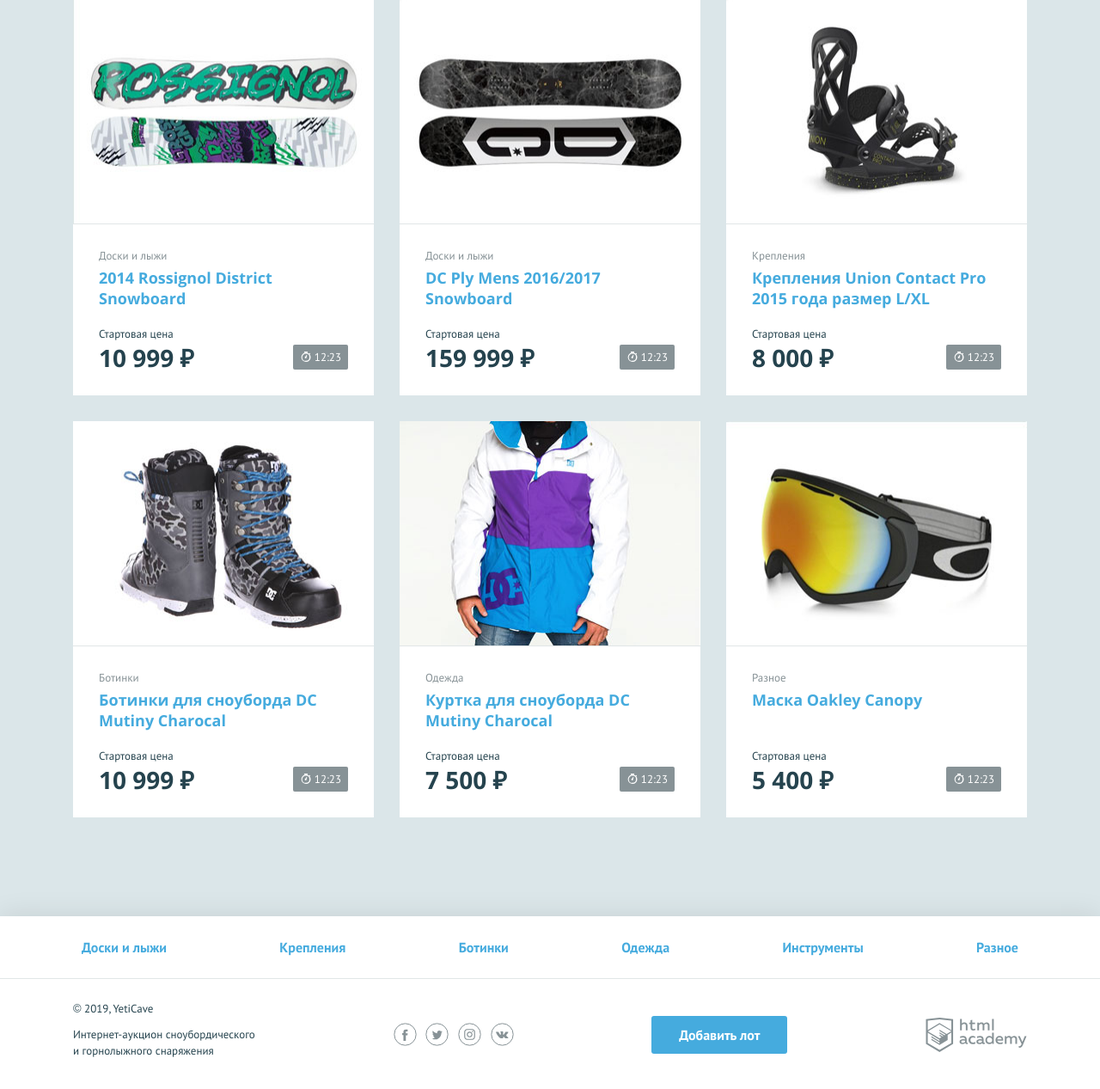
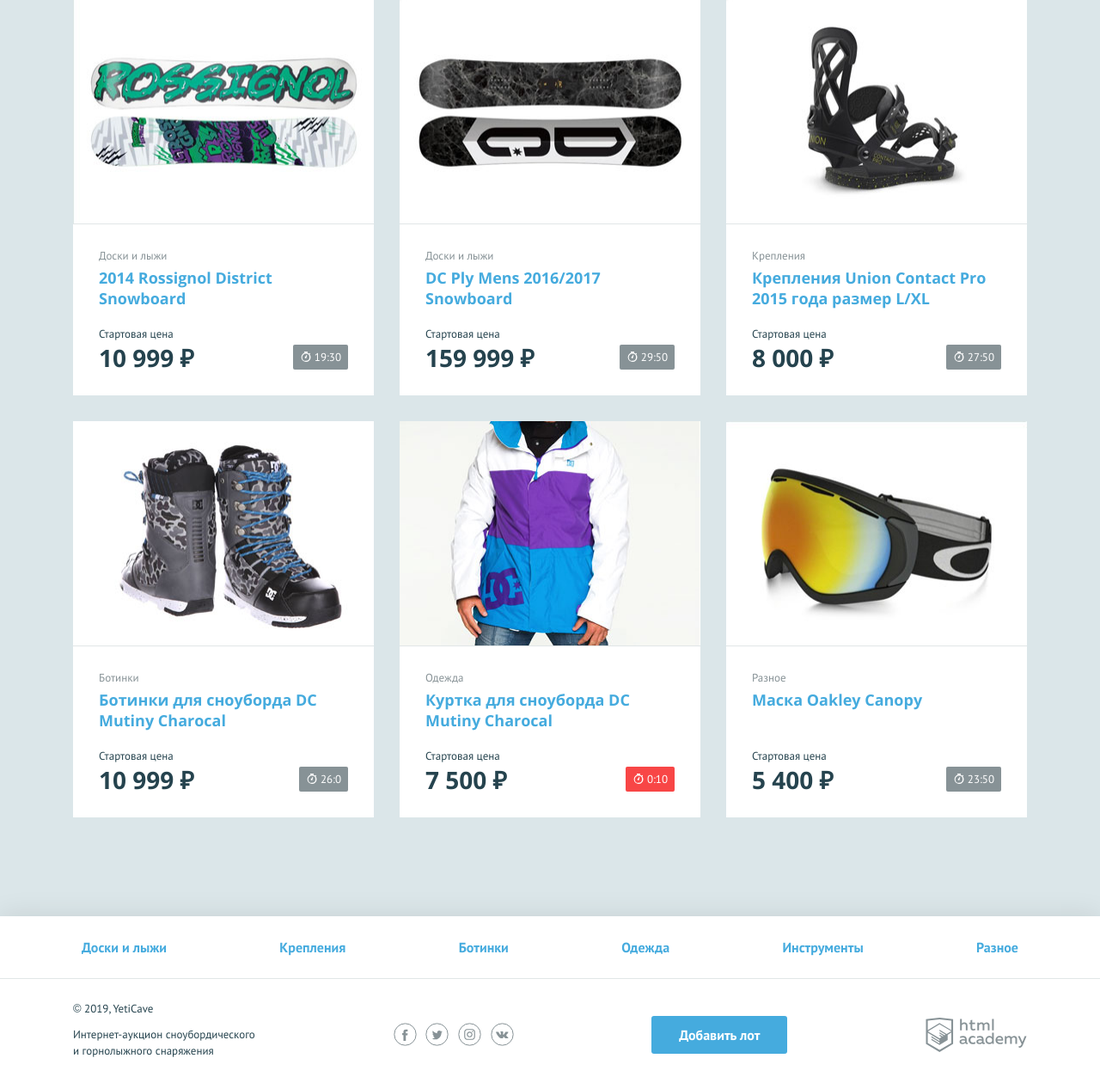
Before and after one commit to htmlacademy-php1/614625-yeticave-14, a PHP site: page / in a window 1280 px wide. Shown: the part 637-1904 px from the top of the page at 86% size. After the commit the page ends 1867 px from the top, so only its background shows below. Run offline with PHP 8.4, Linux system fonts and the light colour scheme.

Commit message:
выполнил задание module3-task2

```diff
--- a/data.php
+++ b/data.php
@@ -8,6 +8,6 @@ $lots = [
     ["name" => "DC Ply Mens 2016/2017 Snowboard","category" => "Доски и лыжи","price" => 159999,"img" => "img/lot-2.jpg", "datalife" =>"2019-10-11 20:20:00"],
     ["name" => "Крепления Union Contact Pro 2015 года размер L/XL","category" => "Крепления","price" => 8000,"img" => "img/lot-3.jpg", "datalife" =>"2019-10-11 18:20:00"],
     ["name" => "Ботинки для сноуборда DC Mutiny Charocal","category" => "Ботинки","price" => 10999,"img" => "img/lot-4.jpg", "datalife" =>"2019-10-11 16:30:00"],
-    ["name" => "Куртка для сноуборда DC Mutiny Charocal","category" => "Одежда","price" => 7500,"img" => "img/lot-5.jpg", "datalife" =>"2019-10-11 15:30:00"],
+    ["name" => "Куртка для сноуборда DC Mutiny Charocal","category" => "Одежда","price" => 7500,"img" => "img/lot-5.jpg", "datalife" =>"2019-10-10 14:20:00"],
     ["name" => "Маска Oakley Canopy","category" => "Разное","price" => 5400,"img" => "img/lot-6.jpg", "datalife" =>"2019-10-11 14:20:00"]
 ];?>
--- a/helpers.php
+++ b/helpers.php
@@ -156,3 +156,25 @@ function formatNumber(int $price) :string
     $price = ceil($price);
     return number_format($price, 0, null, ' ') . ' ₽';
 }
+
+/**
+ * функция возвращает отсавшееся время до даты истечения срока лота «ЧЧ: ММ», где первый элемент — целое количество часов до даты, а второй — остаток в минутах.
+ * @param string $datalife - дата истечения
+ * @return array $dataRange с параметрами часы и минуты
+ */
+function get_dt_range(string $datalife) :array
+{
+    //текущая дата $date1/время  2019-10-10 14:30
+    $date1 = '2019-10-10 14:30';
+
+    $diff = abs(strtotime($datalife) - strtotime($date1));
+    $years   = floor($diff / (365*60*60*24));
+    $months  = floor(($diff - $years * 365*60*60*24) / (30*60*60*24));
+    $days    = floor(($diff - $years * 365*60*60*24 - $months*30*60*60*24)/ (60*60*24));
+    $hours   = floor(($diff - $years * 365*60*60*24 - $months*30*60*60*24 - $days*60*60*24)/ (60*60));
+    $minuts  = floor(($diff - $years * 365*60*60*24 - $months*30*60*60*24 - $days*60*60*24 - $hours*60*60)/ 60);
+    $hours   = floor(($diff)/ (60*60));
+    $dateRange = ['hour' => $hours, 'minute' => $minuts];
+
+    return $dateRange;
+}
--- a/index.php
+++ b/index.php
@@ -13,32 +13,4 @@ $layout_content = include_template('layout.php',[
 ]);
 
 print($layout_content);
-
-/**
- * функция возвращает «ЧЧ: ММ», где первый элемент — целое количество часов до даты, а второй — остаток в минутах.
- * @param string $datalife
- * @return string
- */
-function get_dt_range(string $datalife) :array
-{
-    //текущая дата/время  2019-10-10 14:30
-
-    //return $diff;
-    return 'string';
-}
-$date1 = '2019-10-10 14:31';
-$date2 ='2019-11-10 14:31';
-
-$diff = abs(strtotime($date2) - strtotime($date1));
-$years   = floor($diff / (365*60*60*24));
-$months  = floor(($diff - $years * 365*60*60*24) / (30*60*60*24));
-$days    = floor(($diff - $years * 365*60*60*24 - $months*30*60*60*24)/ (60*60*24));
-$hours   = floor(($diff - $years * 365*60*60*24 - $months*30*60*60*24 - $days*60*60*24)/ (60*60));
-$minuts  = floor(($diff - $years * 365*60*60*24 - $months*30*60*60*24 - $days*60*60*24 - $hours*60*60)/ 60);
-$hours   = floor(($diff)/ (60*60));
-//echo $years;
-echo $hours . '<br>';
-echo $minuts;
-$dateRange = ['hour' => 0, 'minute' => 0];
-
 ?>
--- a/templates/main.php
+++ b/templates/main.php
@@ -29,8 +29,9 @@
                             <span class="lot__amount">Стартовая цена</span>
                             <span class="lot__cost"><?=formatNumber(htmlspecialchars($lot['price']) )?></span>
                         </div>
-                        <div class="lot__timer timer">
-                            12:23
+                        <?php $dataRange = get_dt_range($lot['datalife']) ;?>
+                        <div class="lot__timer timer <?if ($dataRange['hour']<1){echo 'timer--finishing';}?>">
+                            <?=$dataRange['hour']?>:<?=$dataRange['minute']?>
                         </div>
                     </div>
                 </div>
```
